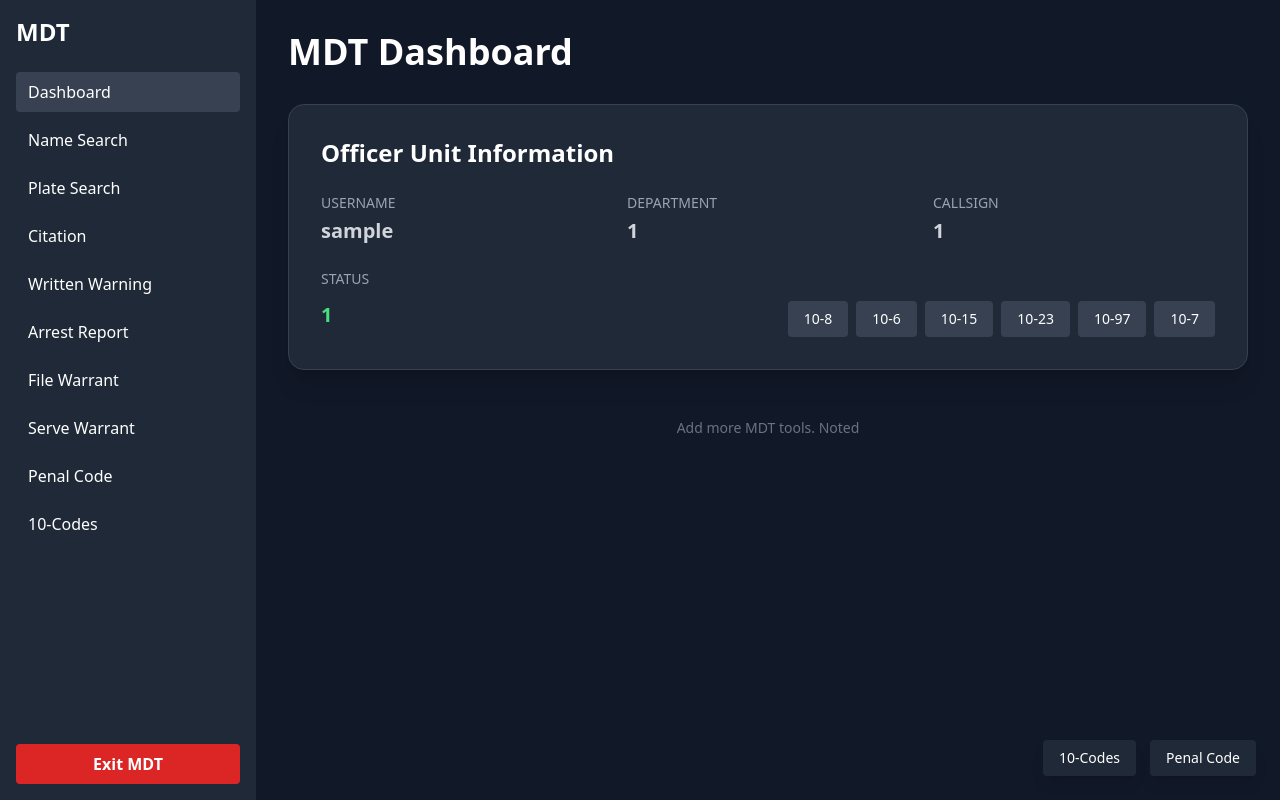
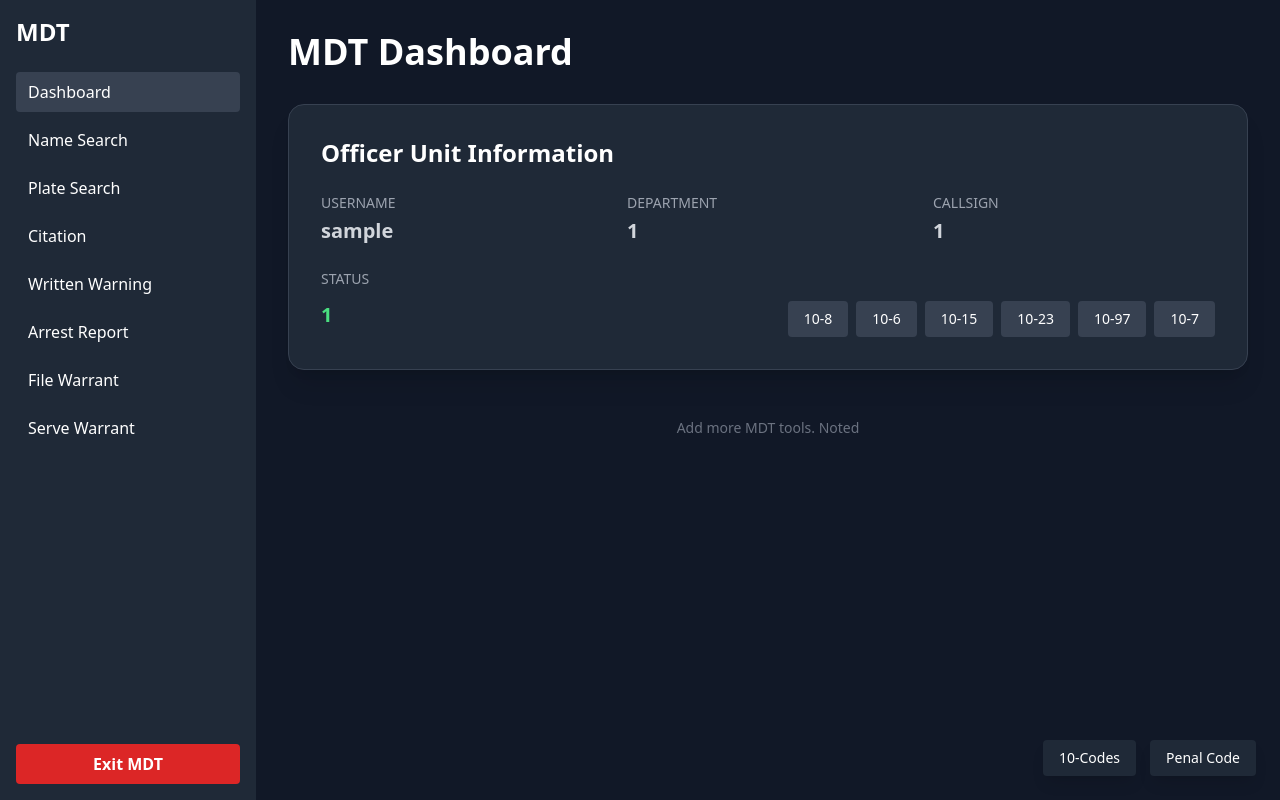
Before and after one commit to BlueHaven1/cad.bluehaven.me, a PHP site: page /dashboard/mdt.php in a window 1280 px wide. Run offline with PHP 8.4, Linux system fonts and the light colour scheme; the visitor is signed in with stand-in values (Sample User, id 1); data that the repository does not hold is empty; some libraries are stand-ins or nearby versions.

Commit message:
Update 1.0.0

```diff
--- a/dashboard/arrest.php
+++ b/dashboard/arrest.php
@@ -87,8 +87,6 @@ if ($_SERVER['REQUEST_METHOD'] === 'POST') {
       <a href="arrest.php" class="block px-3 py-2 rounded bg-gray-700">Arrest Report</a>
       <a href="file-warrant.php" class="block px-3 py-2 rounded hover:bg-gray-700">File Warrant</a>
       <a href="serve-warrant.php" class="block px-3 py-2 rounded hover:bg-gray-700">Serve Warrant</a>
-      <a href="penal-code.php" class="block px-3 py-2 rounded hover:bg-gray-700">Penal Code</a>
-      <a href="10-codes.php" class="block px-3 py-2 rounded hover:bg-gray-700">10-Codes</a>
     </nav>
   </div>
   <a href="exit-mdt.php" class="block px-3 py-2 mt-6 rounded bg-red-600 hover:bg-red-700 text-center font-semibold">
--- a/dashboard/citation.php
+++ b/dashboard/citation.php
@@ -78,8 +78,6 @@ if ($_SERVER['REQUEST_METHOD'] === 'POST') {
       <a href="arrest.php" class="block px-3 py-2 rounded hover:bg-gray-700">Arrest Report</a>
       <a href="file-warrant.php" class="block px-3 py-2 rounded hover:bg-gray-700">File Warrant</a>
       <a href="serve-warrant.php" class="block px-3 py-2 rounded hover:bg-gray-700">Serve Warrant</a>
-      <a href="penal-code.php" class="block px-3 py-2 rounded hover:bg-gray-700">Penal Code</a>
-      <a href="10-codes.php" class="block px-3 py-2 rounded hover:bg-gray-700">10-Codes</a>
     </nav>
   </div>
   <a href="exit-mdt.php" class="block px-3 py-2 mt-6 rounded bg-red-600 hover:bg-red-700 text-center font-semibold">
--- a/dashboard/civilian.php
+++ b/dashboard/civilian.php
@@ -63,8 +63,6 @@ $weapons = json_decode($weapRes, true);
       <a href="arrest.php" class="block px-3 py-2 rounded hover:bg-gray-700">Arrest Report</a>
       <a href="file-warrant.php" class="block px-3 py-2 rounded hover:bg-gray-700">File Warrant</a>
       <a href="serve-warrant.php" class="block px-3 py-2 rounded hover:bg-gray-700">Serve Warrant</a>
-      <a href="penal-code.php" class="block px-3 py-2 rounded hover:bg-gray-700">Penal Code</a>
-      <a href="10-codes.php" class="block px-3 py-2 rounded hover:bg-gray-700">10-Codes</a>
     </nav>
   </div>
   <a href="exit-mdt.php" class="block px-3 py-2 mt-6 rounded bg-red-600 hover:bg-red-700 text-center font-semibold">
--- a/dashboard/file-warrant.php
+++ b/dashboard/file-warrant.php
@@ -79,8 +79,6 @@ if ($_SERVER['REQUEST_METHOD'] === 'POST') {
       <a href="arrest.php" class="block px-3 py-2 rounded hover:bg-gray-700">Arrest Report</a>
       <a href="file-warrant.php" class="block px-3 py-2 rounded bg-gray-700">File Warrant</a>
       <a href="serve-warrant.php" class="block px-3 py-2 rounded hover:bg-gray-700">Serve Warrant</a>
-      <a href="penal-code.php" class="block px-3 py-2 rounded hover:bg-gray-700">Penal Code</a>
-      <a href="10-codes.php" class="block px-3 py-2 rounded hover:bg-gray-700">10-Codes</a>
     </nav>
   </div>
   <a href="exit-mdt.php" class="block px-3 py-2 mt-6 rounded bg-red-600 hover:bg-red-700 text-center font-semibold">
--- a/dashboard/mdt.php
+++ b/dashboard/mdt.php
@@ -53,8 +53,6 @@ $content = $data[0]['content'] ?? '<p>No 10-Codes available.</p>';
       <a href="arrest.php" class="block px-3 py-2 rounded hover:bg-gray-700">Arrest Report</a>
       <a href="file-warrant.php" class="block px-3 py-2 rounded hover:bg-gray-700">File Warrant</a>
       <a href="serve-warrant.php" class="block px-3 py-2 rounded hover:bg-gray-700">Serve Warrant</a>
-      <a href="penal-code.php" class="block px-3 py-2 rounded hover:bg-gray-700">Penal Code</a>
-      <a href="10-codes.php" class="block px-3 py-2 rounded hover:bg-gray-700">10-Codes</a>
     </nav>
   </div>
   <a href="exit-mdt.php" class="block px-3 py-2 mt-6 rounded bg-red-600 hover:bg-red-700 text-center font-semibold">
--- a/dashboard/name-search.php
+++ b/dashboard/name-search.php
@@ -53,8 +53,6 @@ $content = $data[0]['content'] ?? '<p>No 10-Codes available.</p>';
       <a href="arrest.php" class="block px-3 py-2 rounded hover:bg-gray-700">Arrest Report</a>
       <a href="file-warrant.php" class="block px-3 py-2 rounded hover:bg-gray-700">File Warrant</a>
       <a href="serve-warrant.php" class="block px-3 py-2 rounded hover:bg-gray-700">Serve Warrant</a>
-      <a href="penal-code.php" class="block px-3 py-2 rounded hover:bg-gray-700">Penal Code</a>
-      <a href="10-codes.php" class="block px-3 py-2 rounded hover:bg-gray-700">10-Codes</a>
     </nav>
   </div>
   <a href="exit-mdt.php" class="block px-3 py-2 mt-6 rounded bg-red-600 hover:bg-red-700 text-center font-semibold">
--- a/dashboard/plate-search.php
+++ b/dashboard/plate-search.php
@@ -62,8 +62,6 @@ $content = $data[0]['content'] ?? '<p>No 10-Codes available.</p>';
       <a href="arrest.php" class="block px-3 py-2 rounded hover:bg-gray-700">Arrest Report</a>
       <a href="file-warrant.php" class="block px-3 py-2 rounded hover:bg-gray-700">File Warrant</a>
       <a href="serve-warrant.php" class="block px-3 py-2 rounded hover:bg-gray-700">Serve Warrant</a>
-      <a href="penal-code.php" class="block px-3 py-2 rounded hover:bg-gray-700">Penal Code</a>
-      <a href="10-codes.php" class="block px-3 py-2 rounded hover:bg-gray-700">10-Codes</a>
     </nav>
   </div>
   <a href="exit-mdt.php" class="block px-3 py-2 mt-6 rounded bg-red-600 hover:bg-red-700 text-center font-semibold">
--- a/dashboard/serve-warrant.php
+++ b/dashboard/serve-warrant.php
@@ -95,8 +95,6 @@ foreach ($penal_titles as $title) {
       <a href="arrest.php" class="block px-3 py-2 rounded hover:bg-gray-700">Arrest Report</a>
       <a href="file-warrant.php" class="block px-3 py-2 rounded hover:bg-gray-700">File Warrant</a>
       <a href="serve-warrant.php" class="block px-3 py-2 rounded bg-gray-700">Serve Warrant</a>
-      <a href="penal-code.php" class="block px-3 py-2 rounded hover:bg-gray-700">Penal Code</a>
-      <a href="10-codes.php" class="block px-3 py-2 rounded hover:bg-gray-700">10-Codes</a>
     </nav>
   </div>
   <a href="exit-mdt.php" class="block px-3 py-2 mt-6 rounded bg-red-600 hover:bg-red-700 text-center font-semibold">
--- a/dashboard/warning.php
+++ b/dashboard/warning.php
@@ -83,8 +83,6 @@ if ($_SERVER['REQUEST_METHOD'] === 'POST') {
       <a href="arrest.php" class="block px-3 py-2 rounded hover:bg-gray-700">Arrest Report</a>
       <a href="file-warrant.php" class="block px-3 py-2 rounded hover:bg-gray-700">File Warrant</a>
       <a href="serve-warrant.php" class="block px-3 py-2 rounded hover:bg-gray-700">Serve Warrant</a>
-      <a href="penal-code.php" class="block px-3 py-2 rounded hover:bg-gray-700">Penal Code</a>
-      <a href="10-codes.php" class="block px-3 py-2 rounded hover:bg-gray-700">10-Codes</a>
     </nav>
   </div>
   <a href="exit-mdt.php" class="block px-3 py-2 mt-6 rounded bg-red-600 hover:bg-red-700 text-center font-semibold">
```
